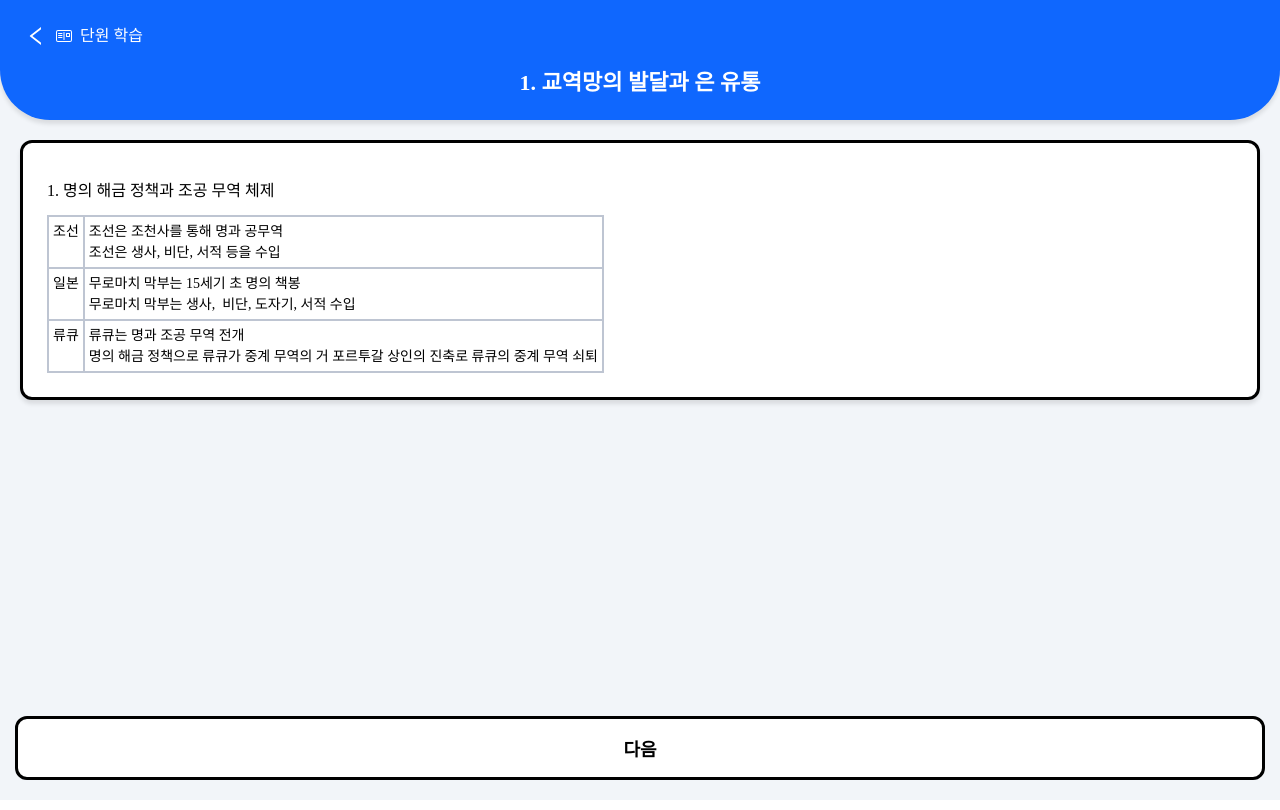
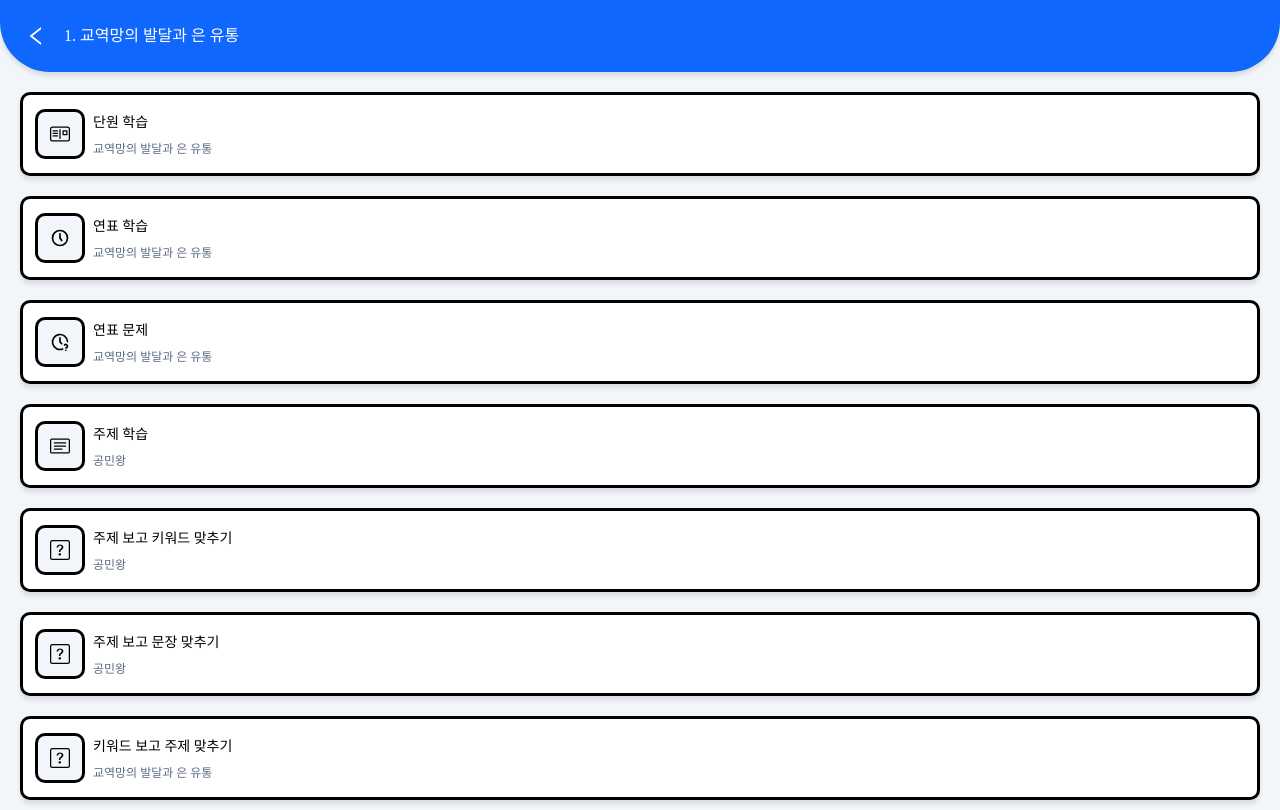
Before and after one commit to zockq1/openbook-user, a React (Create React App) app: page /jeong-ju-haeng/1 in a window 1280 px wide. Built offline with nearby package versions, Linux system fonts and the light colour scheme; no server answers; a web font is replaced by a local one.

Commit message:
Feat: 단원별 정주행 목차 구현

```diff
--- /dev/null
+++ b/src/components/molecules/ContentItem.tsx
@@ -0,0 +1,109 @@
+import { useContext, useEffect, useState } from "react";
+import styled, { ThemeContext } from "styled-components";
+import ChapterNumber from "../atoms/ChapterNumber";
+import Text from "../atoms/Text";
+import { FaLock } from "react-icons/fa";
+import { useNavigate } from "react-router-dom";
+import {
+  ChapterModel,
+  ContentState,
+  ProgressModel,
+} from "../../types/chapterTypes";
+import { useDispatch } from "react-redux";
+import { setCurrentContent } from "../../store/slices/contentSlice";
+import Icon from "../atoms/Icon";
+
+interface ChpaterItemProps {
+  content: string;
+  progress: ProgressModel;
+  chapterInfo: ChapterModel;
+}
+
+interface StyledChpaterItemProps {
+  state: ContentState;
+}
+
+const StyledChpaterItem = styled.li<StyledChpaterItemProps>`
+  display: flex;
+  align-items: center;
+  width: auto;
+  margin: ${({ theme }) => theme.margin.base};
+  padding: ${({ theme }) => theme.padding.base};
+
+  border: 3px solid
+    ${({ theme, state }) =>
+      state === "locked" ? theme.colors.red : theme.colors.black};
+  border-radius: ${({ theme }) => theme.borderRadius.xxs};
+  box-shadow: ${({ theme }) => theme.shadow.defaultShadow};
+  background-color: ${({ theme }) => theme.colors.white};
+`;
+
+const ChapterContent = styled.div`
+  display: flex;
+  flex-direction: column;
+  margin-right: auto;
+`;
+
+function ChpaterItem({ content, progress, chapterInfo }: ChpaterItemProps) {
+  const [state, setState] = useState<ContentState>("open");
+  const theme = useContext(ThemeContext);
+  const navigate = useNavigate();
+  const dispatch = useDispatch();
+
+  useEffect(() => {
+    if (chapterInfo.number < progress.chapterNumber) {
+      setState("open");
+    } else if (chapterInfo.number === progress.chapterNumber) {
+    } else {
+      setState("locked");
+    }
+  }, [setState, chapterInfo.number, progress.chapterNumber]);
+
+  const onClickChapter = () => {
+    if (state === "open") {
+      dispatch(setCurrentContent(content));
+      navigate(`/jeong-ju-haeng/${chapterInfo.number}/content`);
+    }
+  };
+
+  return (
+    <StyledChpaterItem state={state} onClick={onClickChapter} key={content}>
+      <ChapterNumber state={state}>
+        <Icon category={content} />
+      </ChapterNumber>
+      <ChapterContent>
+        <Text
+          weight={theme.fontWeight.medium}
+          size={theme.fontSizes.small}
+          padding={theme.padding.xs_Lsmall}
+          color={state !== "open" ? theme.colors.red : theme.colors.black}
+        >
+          {content.split("/")[0]}
+        </Text>
+        {content.includes("/") ? (
+          <Text
+            weight={theme.fontWeight.regular}
+            size={theme.fontSizes.xs}
+            padding={theme.padding.xs_Lsmall}
+            color={state !== "open" ? theme.colors.lightRed : theme.colors.grey}
+          >
+            {content.split("/")[1]}
+          </Text>
+        ) : (
+          <Text
+            weight={theme.fontWeight.regular}
+            size={theme.fontSizes.xs}
+            padding={theme.padding.xs_Lsmall}
+            color={state !== "open" ? theme.colors.lightRed : theme.colors.grey}
+          >
+            {chapterInfo.title}
+          </Text>
+        )}
+      </ChapterContent>
+
+      {state !== "open" && <FaLock color={theme.colors.red} size={40} />}
+    </StyledChpaterItem>
+  );
+}
+
+export default ChpaterItem;
--- /dev/null
+++ b/src/components/organisms/ContentList.tsx
@@ -0,0 +1,28 @@
+import { ChapterModel, ProgressModel } from "../../types/chapterTypes";
+import { ColumnList } from "../atoms/List";
+import ContentItem from "../molecules/ContentItem";
+
+interface ChpaterListProps {
+  contentList: string[];
+  progress: ProgressModel;
+  chapterInfo: ChapterModel;
+}
+
+function ConetntList({ contentList, progress, chapterInfo }: ChpaterListProps) {
+  return (
+    <ColumnList>
+      {contentList.map((item) => {
+        return (
+          <ContentItem
+            content={item}
+            key={item}
+            progress={progress}
+            chapterInfo={chapterInfo}
+          />
+        );
+      })}
+    </ColumnList>
+  );
+}
+
+export default ConetntList;
--- /dev/null
+++ b/src/components/pages/ContentListPage.tsx
@@ -0,0 +1,40 @@
+import { useDispatch, useSelector } from "react-redux";
+import { ChapterModel, ProgressModel } from "../../types/chapterTypes";
+import ContentListTemplate from "../templates/ContentListTemplate";
+import { RootState } from "../../store/store";
+import { useEffect } from "react";
+import { updateContentListWithTopics } from "../../store/slices/contentSlice";
+
+const chapterInfo: ChapterModel = {
+  title: "교역망의 발달과 은 유통",
+  number: 2,
+  state: "open",
+  progress: "연표 학습",
+};
+
+const topicList: string[] = ["공민왕"];
+
+const progress: ProgressModel = {
+  chapterNumber: 2,
+  content: "단원 학습",
+};
+
+function ContentListPage() {
+  const dispatch = useDispatch();
+  const { contentList } = useSelector((state: RootState) => state.content);
+
+  useEffect(() => {
+    dispatch(updateContentListWithTopics(topicList));
+    // eslint-disable-next-line react-hooks/exhaustive-deps
+  }, [topicList]);
+
+  return (
+    <ContentListTemplate
+      chapterInfo={chapterInfo}
+      contentList={contentList}
+      progress={progress}
+    />
+  );
+}
+
+export default ContentListPage;
--- /dev/null
+++ b/src/components/templates/ContentListTemplate.tsx
@@ -0,0 +1,33 @@
+import { useParams } from "react-router-dom";
+import { ChapterModel, ProgressModel } from "../../types/chapterTypes";
+import Layout from "../atoms/Layout";
+import TitleBox from "../molecules/TitleBox";
+import ContentList from "../organisms/ContentList";
+
+interface ContentListTemplateProps {
+  chapterInfo: ChapterModel;
+  contentList: string[];
+  progress: ProgressModel;
+}
+
+function ContentListTemplate({
+  chapterInfo,
+  contentList,
+  progress,
+}: ContentListTemplateProps) {
+  const { chapter } = useParams();
+  return (
+    <Layout>
+      <TitleBox
+        category={String(chapter) + ". " + chapterInfo.title}
+      ></TitleBox>
+      <ContentList
+        contentList={contentList}
+        progress={progress}
+        chapterInfo={chapterInfo}
+      />
+    </Layout>
+  );
+}
+
+export default ContentListTemplate;
--- a/src/styles/theme.ts
+++ b/src/styles/theme.ts
@@ -52,6 +52,7 @@ const margin = {
 };
 
 const padding = {
+  xs_Lsmall: "4px 4px 4px 8px",
   xs: "4px",
   small: "8px",
   base: "12px",
--- a/src/types/chapterTypes.ts
+++ b/src/types/chapterTypes.ts
@@ -11,3 +11,8 @@ export interface ChapterLearningModel {
   title: string;
   content: string;
 }
+
+export interface ProgressModel {
+  chapterNumber: number;
+  content: string;
+}
```
Also changed, not shown: src/Router.tsx (+6 -1 lines).
